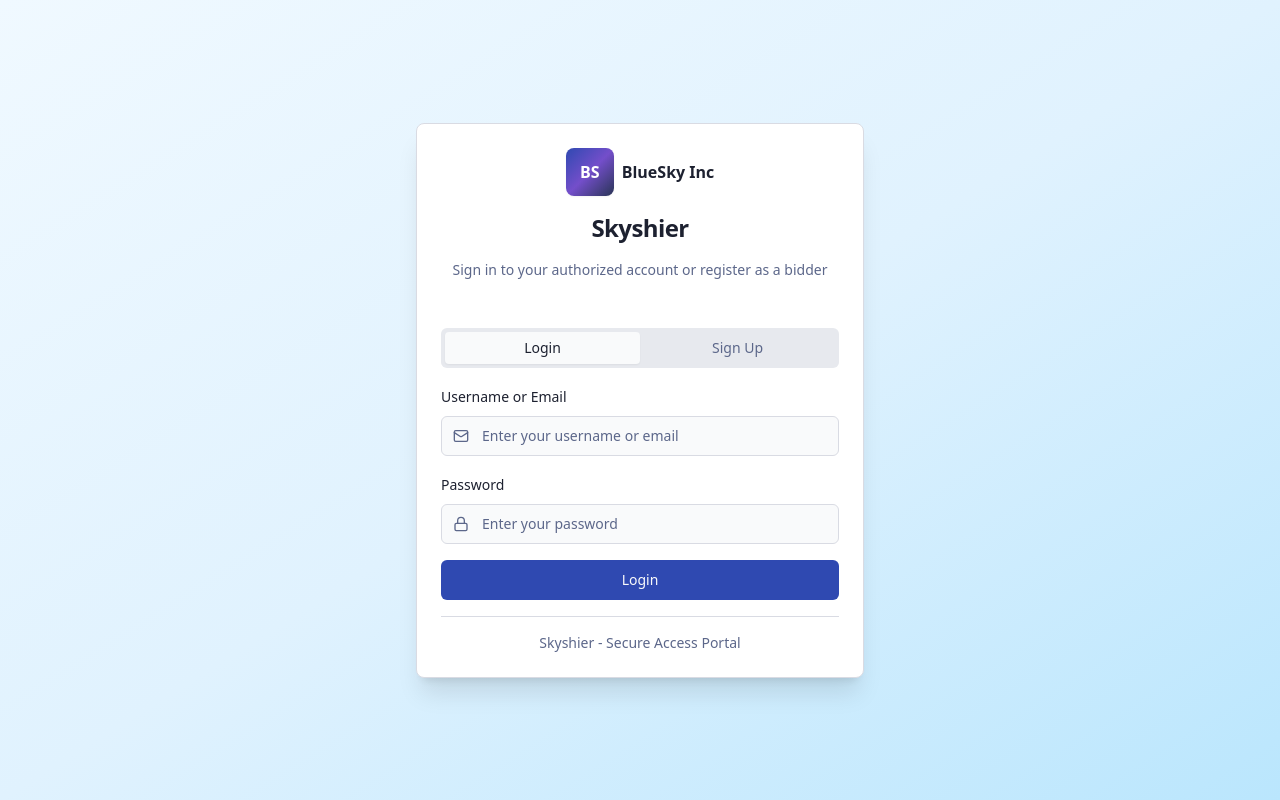
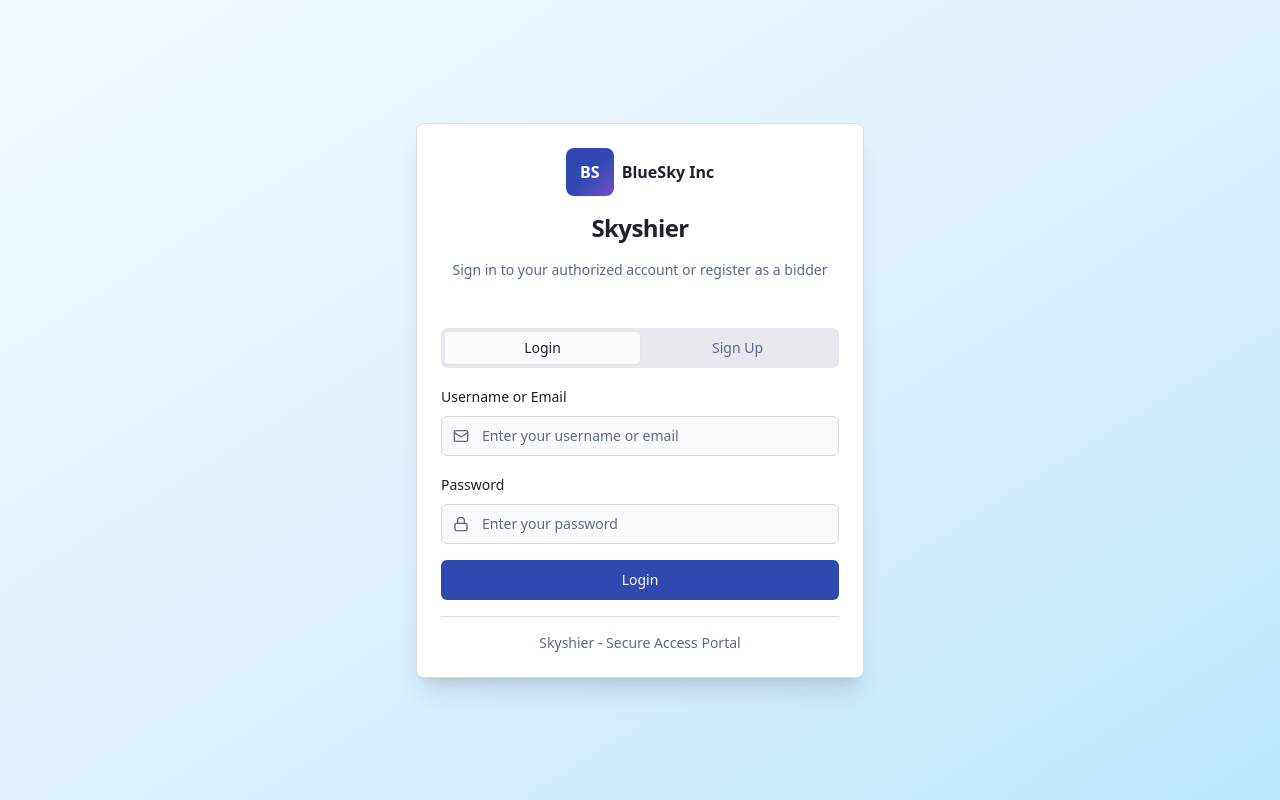
Before and after one commit to SudoPengu/auction-commission, a React (Vite) app: page /login in a window 1280 px wide. Built offline with nearby package versions, Linux system fonts and the light colour scheme.

Commit message:
Update logo gradient to blue sky
Update the logo gradient to use the blue sky color palette, replacing the previous purple-darkened gradient.

```diff
--- a/src/index.css
+++ b/src/index.css
@@ -1,4 +1,3 @@
-
 @tailwind base;
 @tailwind components;
 @tailwind utilities;
@@ -135,9 +134,9 @@
     background-image: linear-gradient(90deg, hsl(var(--brand-magenta)), hsl(var(--brand-indigo)), hsl(var(--brand-orange)));
   }
 
-  /* Blue-oriented gradient using darker sky blue shades */
+  /* Blue sky gradient using our blue color palette */
   .brand-blue-gradient {
-    background-image: linear-gradient(135deg, hsl(var(--sky-day)), hsl(var(--sky-dusk)), hsl(var(--sky-night)));
+    background-image: linear-gradient(135deg, hsl(var(--brand-blue)), hsl(var(--sky-day)), hsl(var(--sky-dusk)));
   }
 
   .brand-surface {
```
